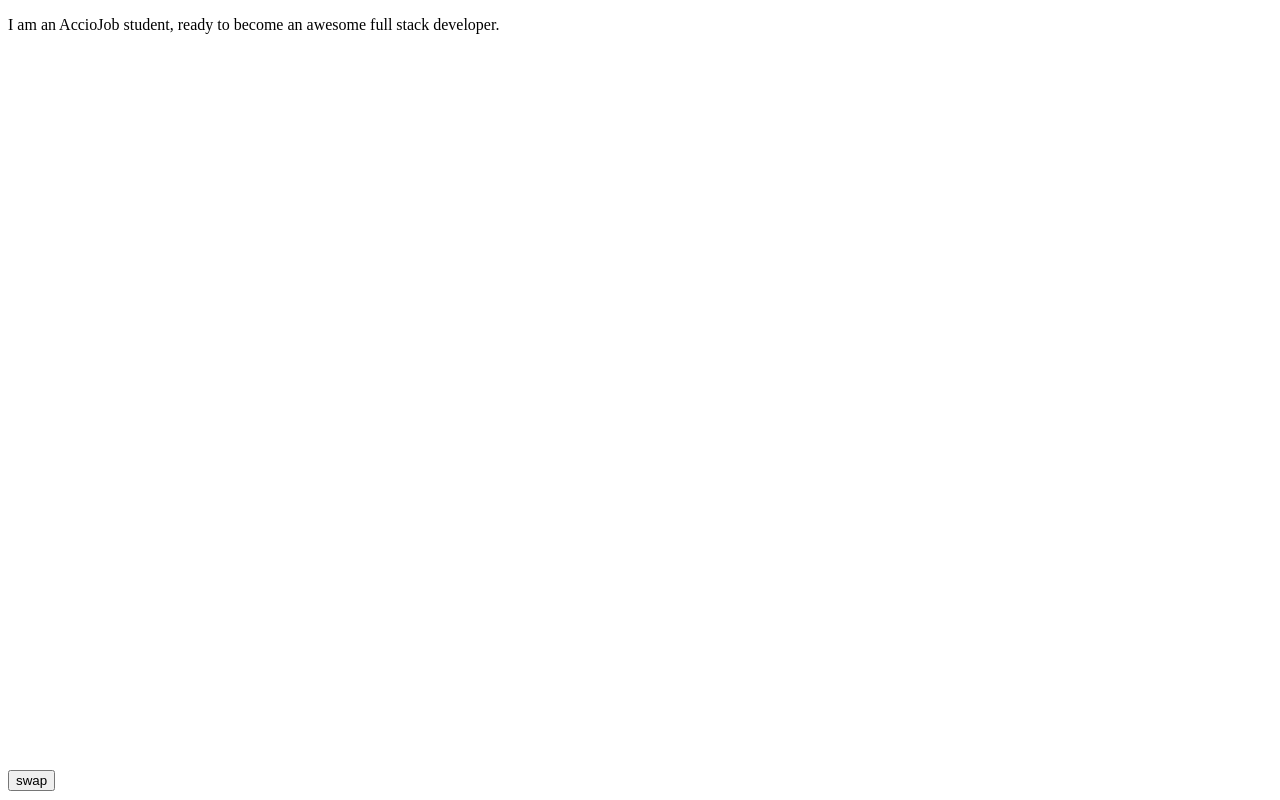
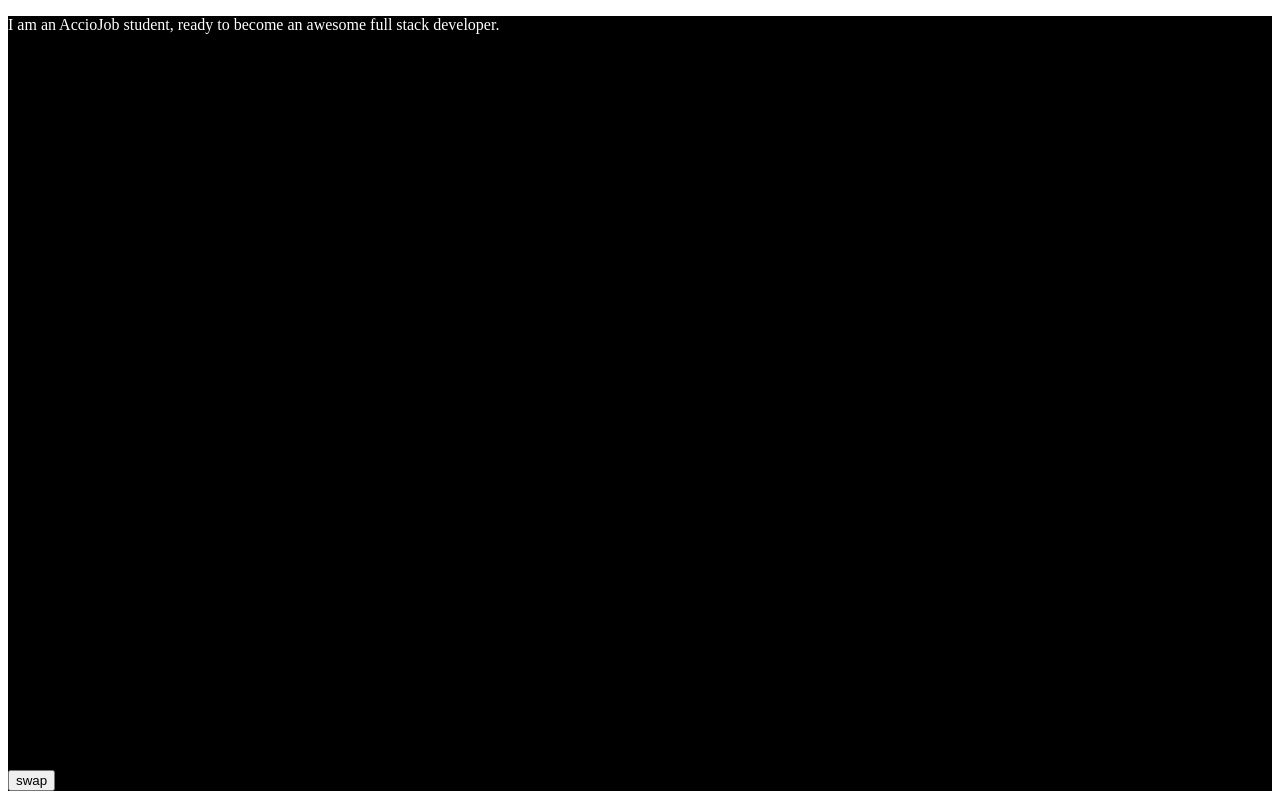
Before and after one commit to acciojob/dark-theme-dakhinkar, a website: page main.html in a window 1280 px wide. Drawn offline with Linux system fonts and the light colour scheme.

Commit message:
Update main.html

```diff
--- a/main.html
+++ b/main.html
@@ -7,7 +7,7 @@
     <link rel="stylesheet" href="styles.css">
   </head>
   <body>
-   <main>
+   <main class="night">
       <!-- html markup here -->
       <p id="ptag">I am an AccioJob student, ready to become an awesome full stack developer.</p>
       <div id="app" class="day"></div>
```
